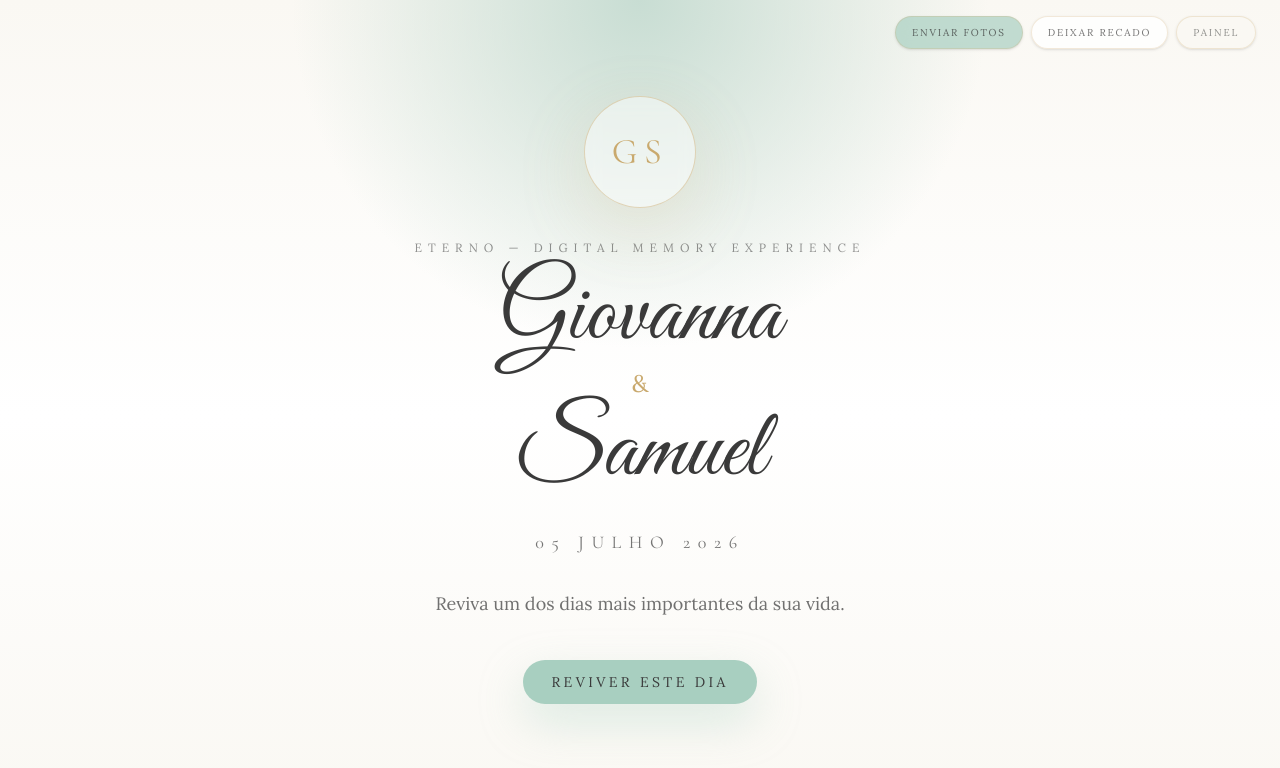
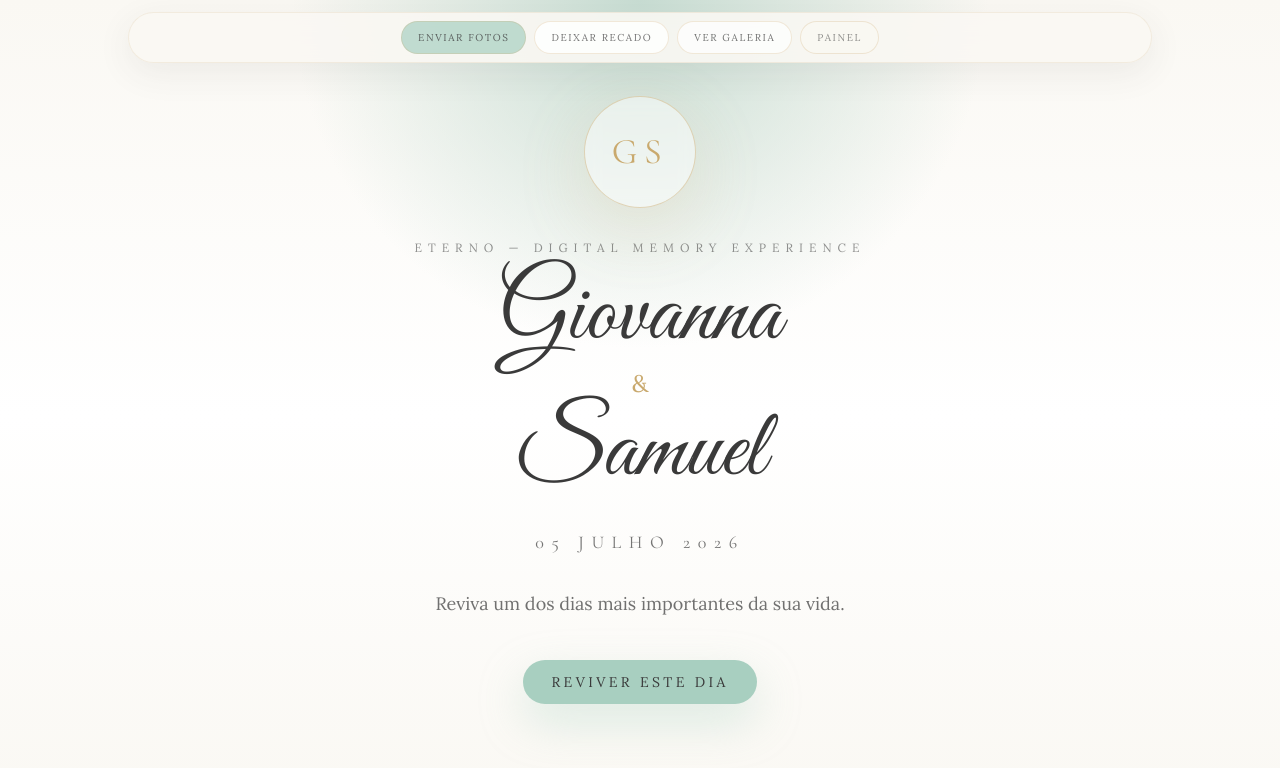
Before and after one commit to ElieserFernandes/casamento-giovanna-samuel, a Next.js app: page / in a window 1280 px wide. Shown: the top 768 px of the page. Built offline with nearby package versions, Linux system fonts and the light colour scheme.

Commit message:
fix: organizar botoes do topo e galeria

```diff
--- a/components/navigation/EternoPrototype.tsx
+++ b/components/navigation/EternoPrototype.tsx
@@ -18,16 +18,21 @@ export function EternoPrototype() {
 
   return (
     <main className="relative min-h-screen overflow-hidden">
-      <div className="fixed right-4 top-4 z-50 flex flex-wrap justify-end gap-2 sm:right-6">
-        <a href="/fotos" className="rounded-full border border-[#C9A96E]/25 bg-[#A8CFC0]/70 px-4 py-2 text-[10px] uppercase tracking-[0.18em] text-[#3A3A3A]/75 shadow-sm backdrop-blur-md transition hover:bg-[#A8CFC0]">
+      <div className="fixed inset-x-0 top-3 z-50 px-4">
+        <nav className="mx-auto flex max-w-5xl flex-wrap items-center justify-center gap-2 rounded-full border border-[#C9A96E]/16 bg-[#FAF8F3]/88 p-2 shadow-[0_10px_35px_rgba(58,58,58,0.08)] backdrop-blur-xl">
+          <a href="/fotos" className="rounded-full border border-[#C9A96E]/25 bg-[#A8CFC0]/70 px-4 py-2 text-[10px] uppercase tracking-[0.16em] text-[#3A3A3A]/75 transition hover:bg-[#A8CFC0]">
             Enviar fotos
           </a>
-        <a href="/recados" className="rounded-full border border-[#C9A96E]/25 bg-white/80 px-4 py-2 text-[10px] uppercase tracking-[0.18em] text-[#3A3A3A]/70 shadow-sm backdrop-blur-md transition hover:bg-[#A8CFC0]/45">
+          <a href="/recados" className="rounded-full border border-[#C9A96E]/25 bg-white/80 px-4 py-2 text-[10px] uppercase tracking-[0.16em] text-[#3A3A3A]/70 transition hover:bg-[#A8CFC0]/45">
             Deixar recado
           </a>
-        <a href="/admin" className="rounded-full border border-[#C9A96E]/25 bg-[#FAF8F3]/85 px-4 py-2 text-[10px] uppercase tracking-[0.18em] text-[#3A3A3A]/55 shadow-sm backdrop-blur-md transition hover:bg-white">
+          <Button onClick={() => setShowGallery((value) => !value)} variant="ghost" className="rounded-full border border-[#C9A96E]/25 bg-white/70 px-4 py-2 text-[10px] uppercase tracking-[0.16em] text-[#3A3A3A]/70">
+            {showGallery ? "Ocultar galeria" : "Ver galeria"}
+          </Button>
+          <a href="/admin" className="rounded-full border border-[#C9A96E]/25 bg-[#FAF8F3]/85 px-4 py-2 text-[10px] uppercase tracking-[0.16em] text-[#3A3A3A]/55 transition hover:bg-white">
             Painel
           </a>
+        </nav>
       </div>
 
       <AnimatePresence mode="wait">
@@ -45,22 +50,17 @@ export function EternoPrototype() {
 
         {stage === "album" && (
           <motion.div key="album" initial={{ opacity: 0 }} animate={{ opacity: 1 }} transition={{ duration: 0.7 }}>
-            <header className="fixed left-0 right-0 top-0 z-40 border-b border-[#C9A96E]/12 bg-[#FAF8F3]/76 px-5 py-3 backdrop-blur-xl lg:px-10">
-              <div className="mx-auto flex max-w-6xl items-center justify-between gap-4 pt-16 sm:pt-0">
-                <div className="flex items-center gap-3">
+            <header className="fixed left-0 right-0 top-0 z-40 border-b border-[#C9A96E]/12 bg-[#FAF8F3]/76 px-5 pb-3 pt-20 backdrop-blur-xl sm:pt-16 lg:px-10">
+              <div className="mx-auto flex max-w-6xl items-center justify-center gap-3 sm:justify-start">
                 <div className="grid h-10 w-10 place-items-center rounded-full border border-[#C9A96E]/30 bg-white/45 font-title text-sm tracking-[0.16em] text-[#C9A96E]">GS</div>
                 <div>
                   <p className="font-title text-sm uppercase tracking-[0.25em] text-[#3A3A3A]/55">{album.couple}</p>
                   <p className="hidden text-xs text-[#3A3A3A]/45 sm:block">{album.date}</p>
                 </div>
               </div>
-                <Button onClick={() => setShowGallery((value) => !value)} variant="ghost" className="px-3 py-2 text-[11px]">
-                  {showGallery ? "Ocultar galeria" : "Galeria"}
-                </Button>
-              </div>
             </header>
 
-            <div className="pt-32 sm:pt-16">
+            <div className="pt-40 sm:pt-32">
               <BookMode />
               <StoryMode />
               {showGallery && <GalleryMode />}
```
Lines whose indentation alone changed are shown as unchanged.
